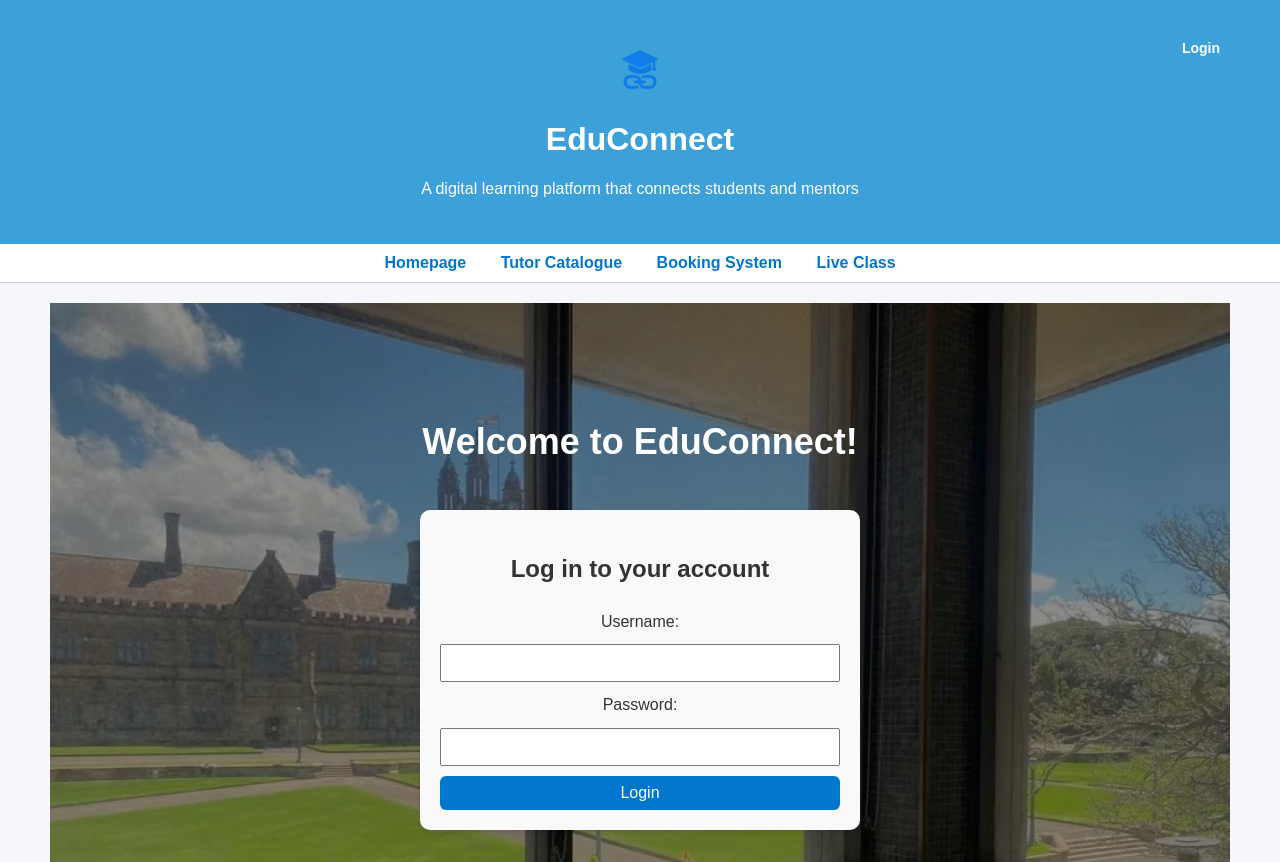
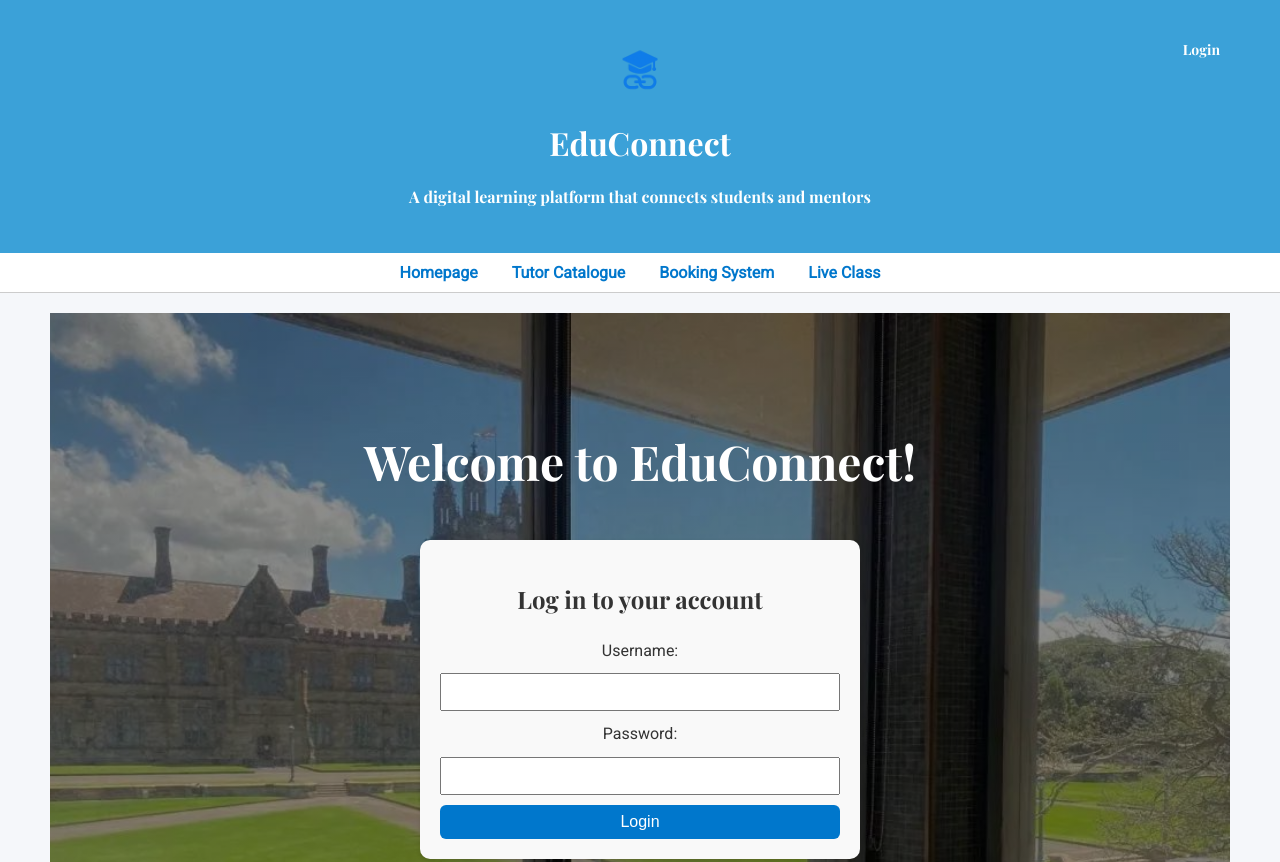
Before and after one commit to Andyming13/educonnect, a plain HTML site: page index.html in a window 1280 px wide. Shown: the top 862 px of the page. Drawn offline with nearby package versions, Linux system fonts and the light colour scheme.

Commit message:
首页美化设计更新

```diff
--- a/index.html
+++ b/index.html
@@ -5,7 +5,17 @@
   <title>EduConnect Digital Learning Platform</title>
   <link rel="stylesheet" href="style.css">
   <link rel="icon" href="assets/logo.png">
+  <link href="https://fonts.googleapis.com/css2?family=Playfair+Display:wght@700&family=Roboto&display=swap" rel="stylesheet">
   <style>
+    body {
+      font-family: 'Roboto', sans-serif;
+    }
+    header {
+      font-family: 'Playfair Display', serif;
+    }
+    h1, h2, h3 {
+      font-family: 'Playfair Display', serif;
+    }
     .top-login {
       position: absolute;
       top: 20px;
@@ -57,6 +67,16 @@
     }
     .features-section li {
       margin: 10px 0;
+    }
+    .hero-title {
+      font-size: 48px;
+      color: #ffffff;
+      font-family: 'Playfair Display', serif;
+      margin-top: 30px;
+      margin-bottom: 40px;
+    }
+    .features-overlay h2 {
+      font-size: 28px;
     }
   </style>
 </head>
```
